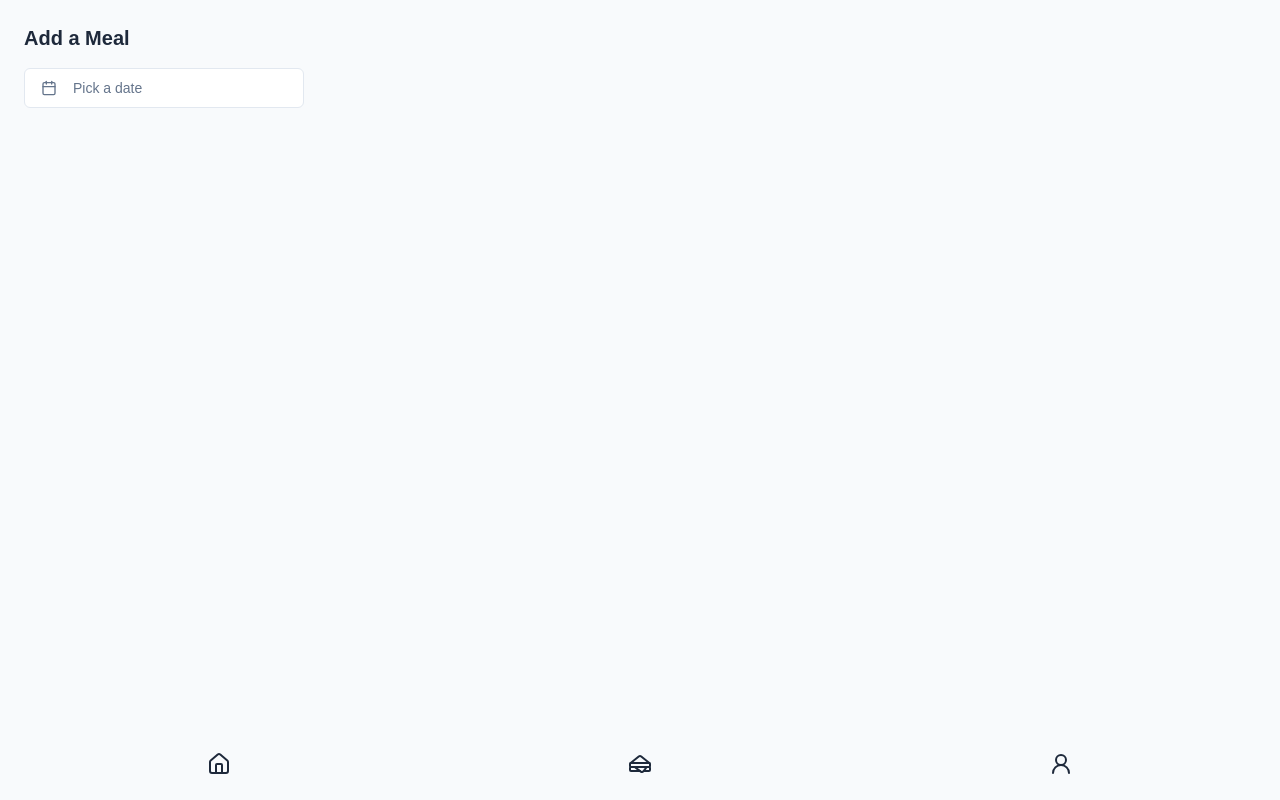
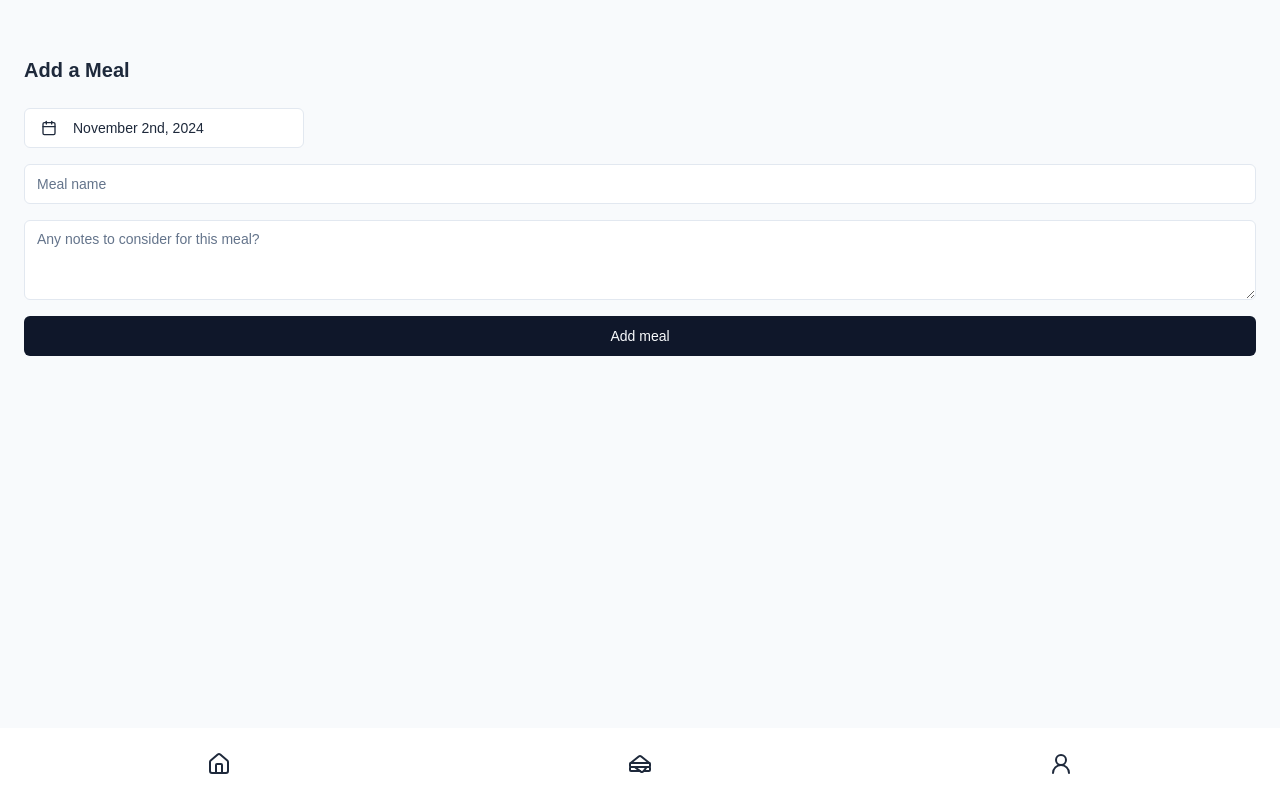
Before and after one commit to jymele/home, a Next.js app: page /meal/add in a window 1280 px wide. Built offline with nearby package versions, Linux system fonts and the light colour scheme.

Commit message:
Created the form to add a meal

```diff
--- a/app/(toolbar)/meal/add/page.tsx
+++ b/app/(toolbar)/meal/add/page.tsx
@@ -1,7 +1,11 @@
 "use client";
 import * as React from "react";
+import { motion, useTime, useTransform } from "motion/react";
 import { format } from "date-fns";
-import { Calendar as CalendarIcon } from "lucide-react";
+import { Calendar as CalendarIcon, RefreshCcw } from "lucide-react";
+
+import { Input } from "@/components/ui/input";
+import { Textarea } from "@/components/ui/textarea";
 
 import { cn } from "@/lib/utils";
 import { Button } from "@/components/ui/button";
@@ -14,10 +18,32 @@ import {
 
 export default function Page() {
   const [date, setDate] = React.useState<Date>();
+  const [mealName, setMealName] = React.useState<string>();
+  const [notes, setNotes] = React.useState<string>();
+  const [loading, setLoading] = React.useState(false);
+
+  const time = useTime();
+  const rotate = useTransform(time, [0, 2000], [0, 360], { clamp: false });
+
+  React.useEffect(() => {
+    setDate(new Date());
+  }, []);
+
+  function handleSubmit(e: React.FormEvent) {
+    e.preventDefault();
+    setLoading(true);
+    console.log({ date, mealName, notes });
+
+    // setTimeout(() => {
+    //   setLoading(false);
+    // }, 1000);
+    setLoading(false);
+  }
 
   return (
-    <div className="p-2">
-      <h1 className="mb-4 font-semibold text-xl">Add a Meal</h1>
+    <div className="p-2 w-full">
+      <h1 className="mb-6 font-semibold text-xl mt-8">Add a Meal</h1>
+      <form className="flex flex-col gap-4" onSubmit={handleSubmit}>
         <div>
           <Popover>
             <PopoverTrigger asChild>
@@ -43,7 +69,36 @@ export default function Page() {
           </Popover>
         </div>
 
-      <div></div>
+        <div>
+          <Input
+            type="text"
+            placeholder="Meal name"
+            value={mealName}
+            required
+            onChange={(e) => setMealName(e.target.value)}
+          />
+        </div>
+
+        <div>
+          <Textarea
+            placeholder="Any notes to consider for this meal?"
+            value={notes}
+            onChange={(e) => setNotes(e.target.value)}
+          />
+        </div>
+
+        <Button type="submit" disabled={loading}>
+          {!loading && <span>Add meal</span>}
+          {loading && (
+            <>
+              <motion.div style={{ rotate }}>
+                <RefreshCcw />
+              </motion.div>
+              Adding meal...
+            </>
+          )}
+        </Button>
+      </form>
     </div>
   );
 }
--- a/app/(toolbar)/meal/page.tsx
+++ b/app/(toolbar)/meal/page.tsx
@@ -1,7 +1,10 @@
+import Link from "next/link";
+
 export default function Page() {
   return (
     <div>
       <h1>Meal</h1>
+      <Link href="/meal/add">Add a meal</Link>
     </div>
   );
 }
--- a/app/login/page.tsx
+++ b/app/login/page.tsx
@@ -4,7 +4,7 @@ import { Button } from "@/components/ui/button";
 
 export default function Login() {
   return (
-    <div className="w-screen min-h-screen flex items-center justify-center">
+    <div className="w-full min-h-[100dvh] flex items-center justify-center">
       <form action={login}>
         <Button type="submit" variant={"outline"}>
           <svg
--- a/components/toolbar/index.tsx
+++ b/components/toolbar/index.tsx
@@ -4,7 +4,7 @@ import styles from "./toolbar.module.css";
 
 export default function Toolbar() {
   return (
-    <div className="fixed bottom-0 left-0  w-screen bg-slate-50">
+    <div className="fixed bottom-0 left-0  w-screen bg-white">
       <div className={styles.toolbar}>
         <div>
           <Link className={styles.link} href="/">
--- /dev/null
+++ b/components/ui/textarea.tsx
@@ -0,0 +1,22 @@
+import * as React from "react"
+
+import { cn } from "@/lib/utils"
+
+const Textarea = React.forwardRef<
+  HTMLTextAreaElement,
+  React.ComponentProps<"textarea">
+>(({ className, ...props }, ref) => {
+  return (
+    <textarea
+      className={cn(
+        "flex min-h-[80px] w-full rounded-md border border-input bg-background px-3 py-2 text-base ring-offset-background placeholder:text-muted-foreground focus-visible:outline-none focus-visible:ring-2 focus-visible:ring-ring focus-visible:ring-offset-2 disabled:cursor-not-allowed disabled:opacity-50 md:text-sm",
+        className
+      )}
+      ref={ref}
+      {...props}
+    />
+  )
+})
+Textarea.displayName = "Textarea"
+
+export { Textarea }
--- a/package.json
+++ b/package.json
@@ -17,6 +17,7 @@
     "date-fns": "^3.6.0",
     "framer-motion": "^11.11.11",
     "lucide-react": "^0.454.0",
+    "motion": "^11.11.17",
     "next": "15.0.2",
     "next-auth": "^5.0.0-beta.25",
     "react": "18.3.0",
--- a/tailwind.config.ts
+++ b/tailwind.config.ts
@@ -1,4 +1,5 @@
 import type { Config } from "tailwindcss";
+import tailwindcssAnimate from "tailwindcss-animate";
 
 const config: Config = {
   darkMode: ["class"],
@@ -10,54 +11,54 @@ const config: Config = {
   theme: {
     extend: {
       colors: {
-  			background: 'hsl(var(--background))',
-  			foreground: 'hsl(var(--foreground))',
+        background: "hsl(var(--background))",
+        foreground: "hsl(var(--foreground))",
         card: {
-  				DEFAULT: 'hsl(var(--card))',
-  				foreground: 'hsl(var(--card-foreground))'
+          DEFAULT: "hsl(var(--card))",
+          foreground: "hsl(var(--card-foreground))",
         },
         popover: {
-  				DEFAULT: 'hsl(var(--popover))',
-  				foreground: 'hsl(var(--popover-foreground))'
+          DEFAULT: "hsl(var(--popover))",
+          foreground: "hsl(var(--popover-foreground))",
         },
         primary: {
-  				DEFAULT: 'hsl(var(--primary))',
-  				foreground: 'hsl(var(--primary-foreground))'
+          DEFAULT: "hsl(var(--primary))",
+          foreground: "hsl(var(--primary-foreground))",
         },
         secondary: {
-  				DEFAULT: 'hsl(var(--secondary))',
-  				foreground: 'hsl(var(--secondary-foreground))'
+          DEFAULT: "hsl(var(--secondary))",
+          foreground: "hsl(var(--secondary-foreground))",
         },
         muted: {
-  				DEFAULT: 'hsl(var(--muted))',
-  				foreground: 'hsl(var(--muted-foreground))'
+          DEFAULT: "hsl(var(--muted))",
+          foreground: "hsl(var(--muted-foreground))",
         },
         accent: {
-  				DEFAULT: 'hsl(var(--accent))',
-  				foreground: 'hsl(var(--accent-foreground))'
+          DEFAULT: "hsl(var(--accent))",
+          foreground: "hsl(var(--accent-foreground))",
         },
         destructive: {
-  				DEFAULT: 'hsl(var(--destructive))',
-  				foreground: 'hsl(var(--destructive-foreground))'
+          DEFAULT: "hsl(var(--destructive))",
+          foreground: "hsl(var(--destructive-foreground))",
         },
-  			border: 'hsl(var(--border))',
-  			input: 'hsl(var(--input))',
-  			ring: 'hsl(var(--ring))',
+        border: "hsl(var(--border))",
+        input: "hsl(var(--input))",
+        ring: "hsl(var(--ring))",
         chart: {
-  				'1': 'hsl(var(--chart-1))',
-  				'2': 'hsl(var(--chart-2))',
-  				'3': 'hsl(var(--chart-3))',
-  				'4': 'hsl(var(--chart-4))',
-  				'5': 'hsl(var(--chart-5))'
-  			}
+          "1": "hsl(var(--chart-1))",
+          "2": "hsl(var(--chart-2))",
+          "3": "hsl(var(--chart-3))",
+          "4": "hsl(var(--chart-4))",
+          "5": "hsl(var(--chart-5))",
+        },
       },
       borderRadius: {
-  			lg: 'var(--radius)',
-  			md: 'calc(var(--radius) - 2px)',
-  			sm: 'calc(var(--radius) - 4px)'
-  		}
-  	}
+        lg: "var(--radius)",
+        md: "calc(var(--radius) - 2px)",
+        sm: "calc(var(--radius) - 4px)",
       },
-  plugins: [require("tailwindcss-animate")],
+    },
+    plugins: [tailwindcssAnimate],
+  },
 };
 export default config;
```
Also changed, not shown: 1 other file (tests, documents, lock files or other folders). Lines whose indentation alone changed are shown as unchanged.
